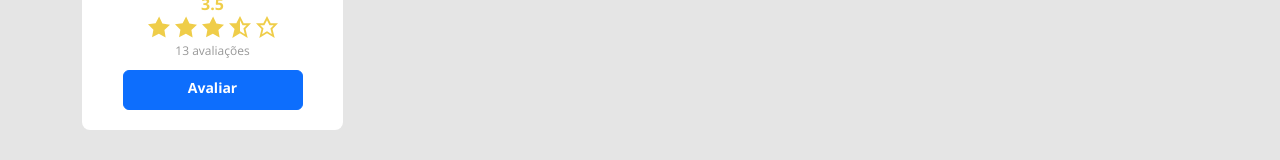
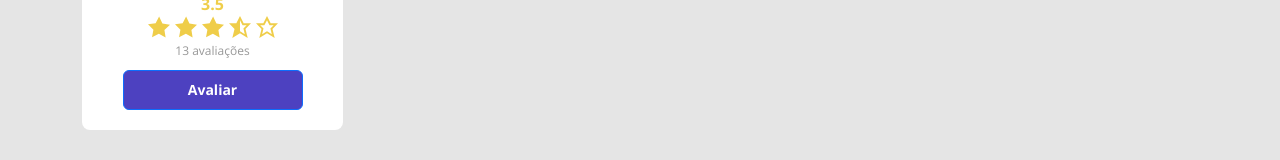
Before and after one commit to lhp97/dsmovie, a React (Create React App) app in the folder frontend-dsmovie/: page / in a window 1280 px wide. Shown: the part 394-554 px from the top of the page. Built offline with nearby package versions, Linux system fonts and the light colour scheme.

Commit message:
Ajust Css form

```diff
--- a/frontend-dsmovie/src/pages/Form/form.css
+++ b/frontend-dsmovie/src/pages/Form/form.css
@@ -45,14 +45,13 @@
     min-height: 40px;
 }
 
-
-
-
-
 .dsmovie-btn {
-    --color-primary: #4D41C0!important;
+    background-color: var(--color-primary);
     font-size: 14px;
     font-weight: 700;
     height: 40px;
     width: 180px;
+    display: flex;
+    align-items: center;
+    justify-content: center;
 }
--- a/frontend-dsmovie/src/pages/Form/form.tsx
+++ b/frontend-dsmovie/src/pages/Form/form.tsx
@@ -13,7 +13,7 @@ function Form() {
 
     return (
         <div className="dsmovie-form-container">
-            <img className="dsmovie-card-image" src={movie.image} alt={movie.title} />
+            <img className="dsmovie-movie-card-image" src={movie.image} alt={movie.title} />
             <div className="dsmovie-card-bottom-container">
                 <h3>{movie.title}</h3>
                 <form className="dsmovie-form">
```
